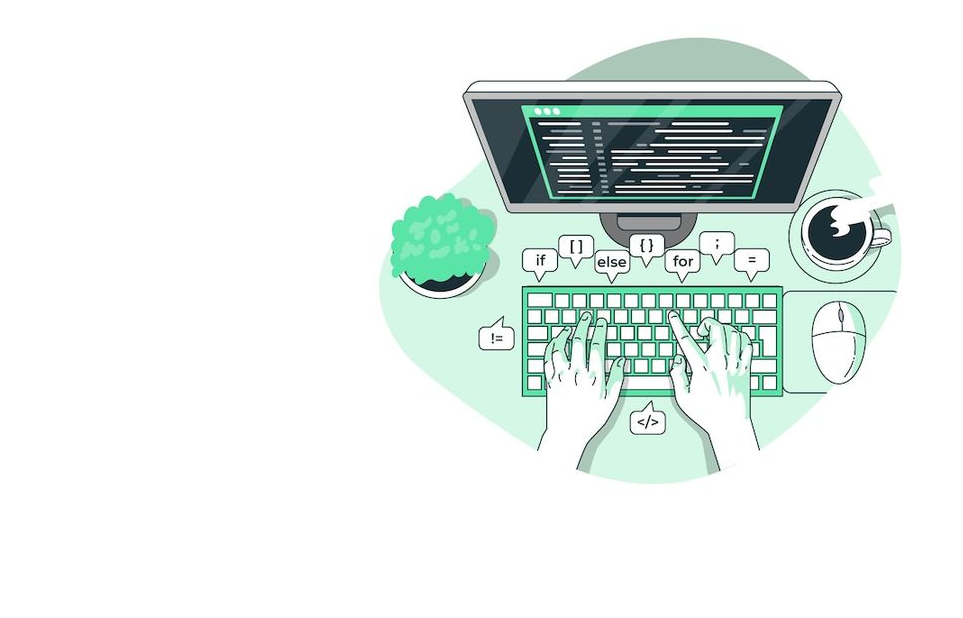
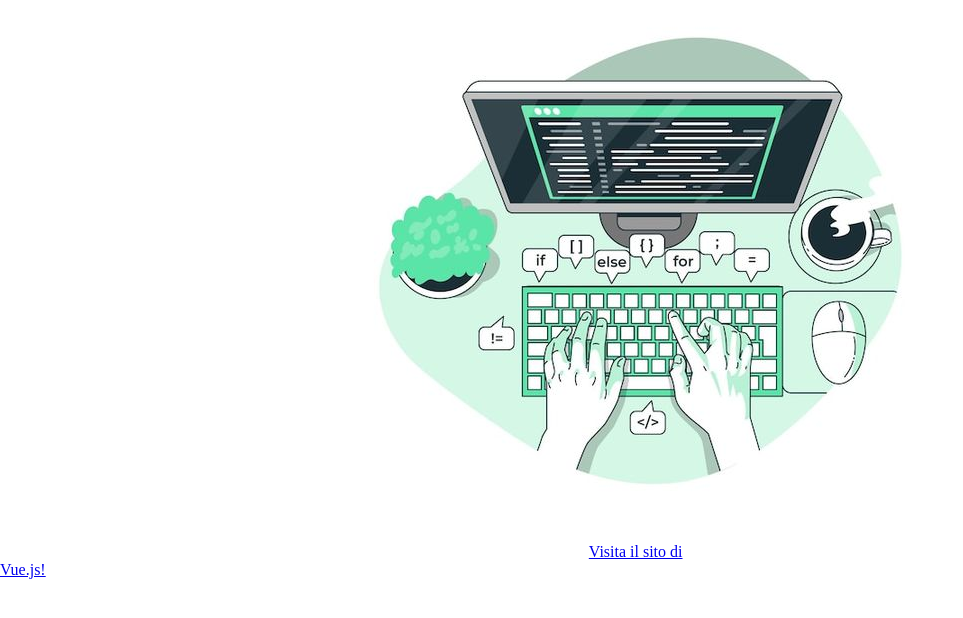
Before and after one commit to Asiaviscardi/vue-hello, a plain HTML site: page index.html in a window 1280 px wide. Shown: the part 58-676 px from the top of the page, without its empty margins (0-963 px from the left). Drawn offline with nearby package versions, Linux system fonts and the light colour scheme.

Commit message:
termine esercizio

```diff
--- a/index.html
+++ b/index.html
@@ -24,6 +24,8 @@
 
         <img v-bind:src="immagine" alt="">
 
+        <a href="{{link}}">{{testo}}</a>
+
     </div>
 
     <script src="script.js"></script>
--- a/script.js
+++ b/script.js
@@ -1,10 +1,14 @@
 const{createApp} = Vue;
 
 createApp({
+
     data(){
         return{
             saluto: 'Hello Vue!',
-            immagine: 'img-vue.jpg'
+            immagine: 'img-vue.jpg',
+            link: 'https://vuejs.org/',
+            testo:'Visita il sito di Vue.js!'
         }
     }
+
 }).mount('#app')
--- a/style.css
+++ b/style.css
@@ -12,5 +12,8 @@ img{
    margin-left: auto;
    margin-right: auto;
    display: block;
+}
 
+a{
+    margin: 46%;
 }
```
